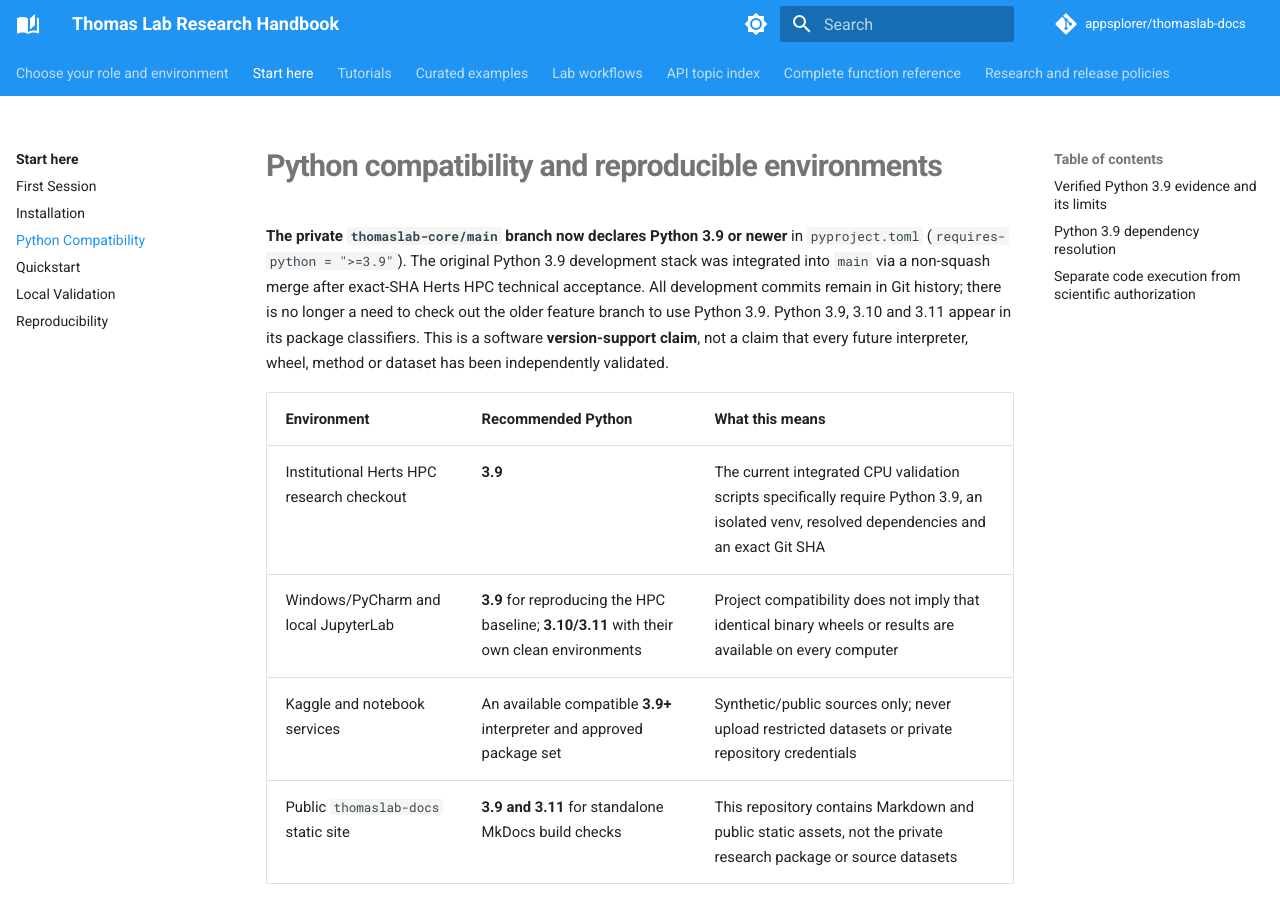
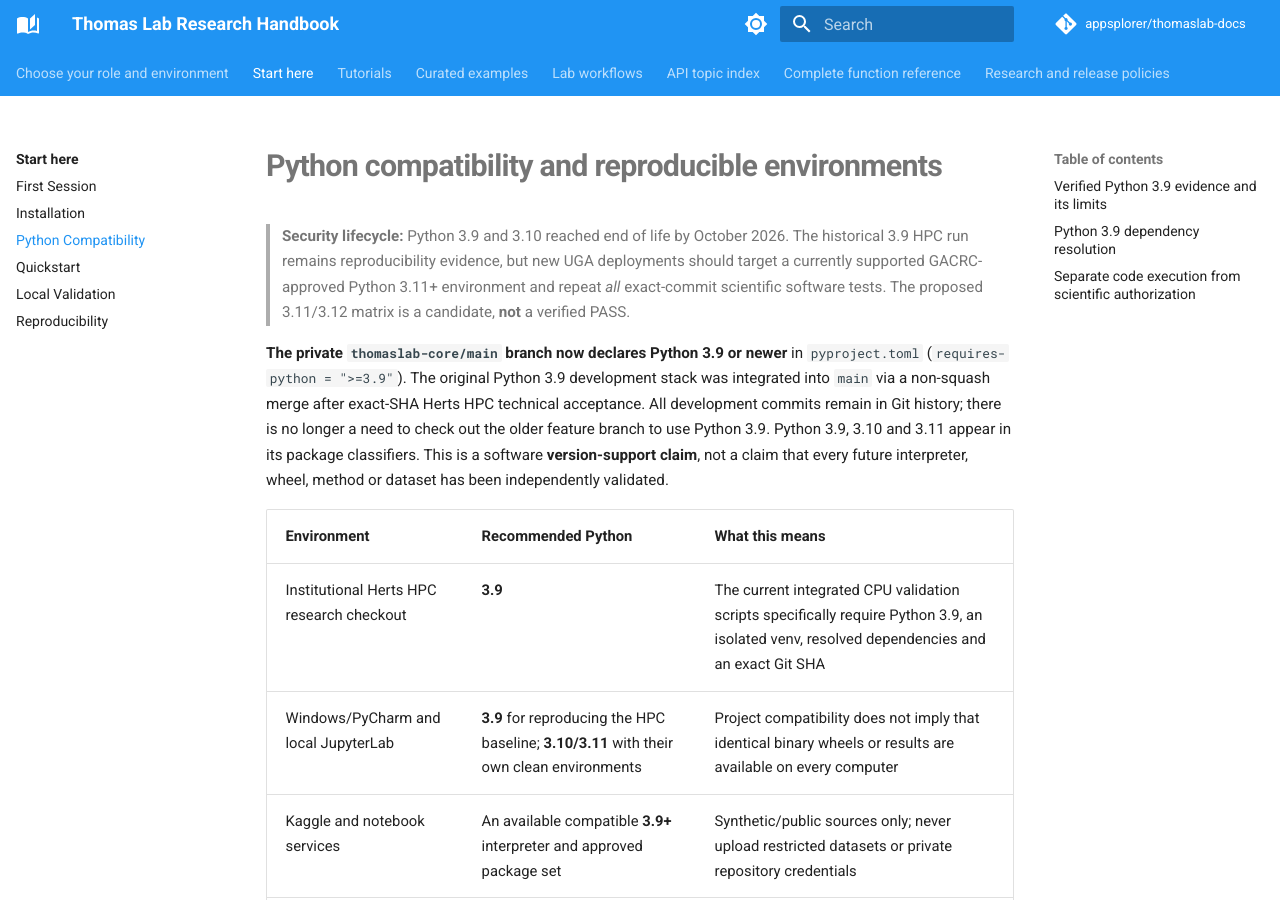
Before and after one commit to appsplorer/thomaslab-docs, an MkDocs documentation site: the page built from docs/getting-started/python-compatibility.md, in a window 1280 px wide and 900 px high. Built offline with MkDocs 1.6.1 and Material for MkDocs 9.7.7, drawn with Linux system fonts in a browser that asks for light colours; comment, search, counter and statistics services are not loaded.

```diff
--- a/docs/getting-started/python-compatibility.md
+++ b/docs/getting-started/python-compatibility.md
@@ -1,4 +1,10 @@
 # Python compatibility and reproducible environments
+
+> **Security lifecycle:** Python 3.9 and 3.10 reached end of life by October
+> 2026. The historical 3.9 HPC run remains reproducibility evidence, but new
+> UGA deployments should target a currently supported GACRC-approved Python
+> 3.11+ environment and repeat *all* exact-commit scientific software tests.
+> The proposed 3.11/3.12 matrix is a candidate, **not** a verified PASS.
 
 **The private `thomaslab-core/main` branch now declares Python 3.9 or newer** in `pyproject.toml` (`requires-python = ">=3.9"`). The original Python 3.9 development stack was integrated into `main` via a non-squash merge after exact-SHA Herts HPC technical acceptance. All development commits remain in Git history; there is no longer a need to check out the older feature branch to use Python 3.9. Python 3.9, 3.10 and 3.11 appear in its package classifiers. This is a software **version-support claim**, not a claim that every future interpreter, wheel, method or dataset has been independently validated.
 
```
